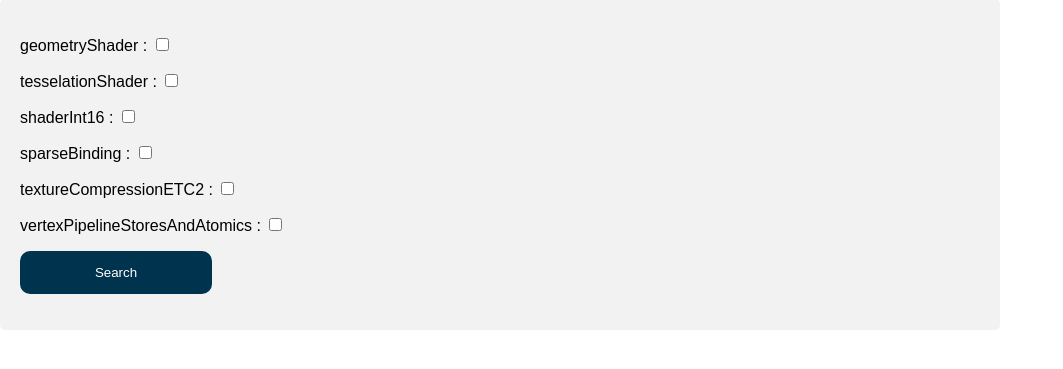
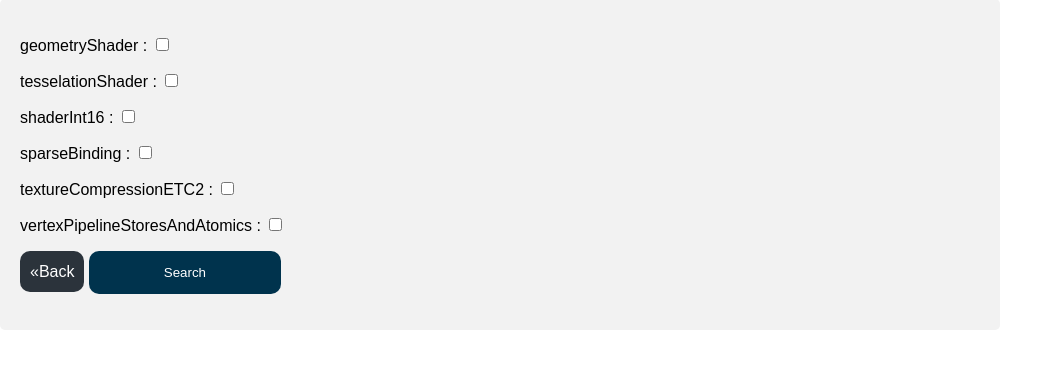
Before and after one commit to shrmishra24/A01-GPUDB-2981434, a Python web app: template templates/searchFeatures.html in a window 1280 px wide. Shown: the part 127-496 px from the top of the page, without its empty margins (0-1063 px from the left). Run offline with Jinja, Linux system fonts and the light colour scheme; the template is opened without the code that fills it, so the values that code supplies are empty.

Commit message:
Assignment 01 GPUDB, Final version with Proper GUI and final changes

```diff
--- a/templates/crud.html
+++ b/templates/crud.html
@@ -77,7 +77,7 @@
     background-color: #ff3333;
     }
 
-    @media screen and (max-width: 1000px) {
+    @media screen and (max-width: 600px) {
     .navbar a {
       float: none;
       display: block;
--- a/templates/searchFeatures.html
+++ b/templates/searchFeatures.html
@@ -63,6 +63,22 @@
             background-color: #00334d;
             box-shadow: 0 12px 16px 0 rgba(0,0,0,0.24), 0 17px 50px 0 rgba(0,0,0,0.19);
           }
+          .button {
+            width: 10%;
+            background-color: #2b333b;
+            color: white;
+            padding: 12px 10px;
+            border: none;
+            border-radius: 10px;
+            cursor: pointer;
+          }
+          .button:hover {
+            background-color: #00334d;
+            text-decoration: none;
+            }
+            .button:link{
+              text-decoration: none;
+            }
   </style>
     </head>
     <body>
@@ -82,7 +98,8 @@
         <p>  sparseBinding                               : <input type = "checkbox" name="sparseBinding" {% if sparseBinding %} checked {% endif %}/></p>
         <p>  textureCompressionETC2                      : <input type = "checkbox" name="textureCompressionETC2" {% if textureCompressionETC2 %} checked {% endif %}/></p>
         <p>  vertexPipelineStoresAndAtomics              : <input type = "checkbox" name="vertexPipelineStoresAndAtomics" {% if vertexPipelineStoresAndAtomics %} checked {% endif %}/></p>
-        <p>  <input type = "submit" value = "Search" name="button"><br>
+        <a href="javascript:history.back()" class="button">&laquo;Back</a>
+        <input type = "submit" value = "Search" name="button"><br>
       </form>
     </div>
   </body>
```
Also changed, not shown: templates/compareForm.html (+19 -0 lines), templates/searchResult.html (+16 -0 lines), templates/view.html (+21 -6 lines), view.py (line endings or trailing spaces), 1 other file.
